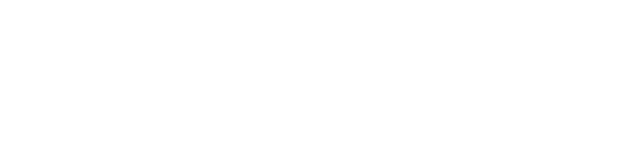
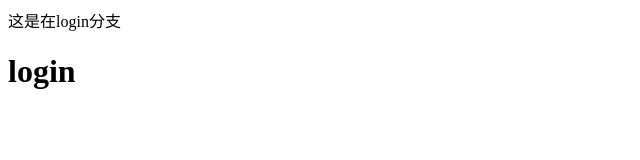
Before and after one commit to shicyuanya/project_02, a plain HTML site: page index.html in a window 1280 px wide. Shown: the whole page, without its empty margins (0-640 px from the left). Drawn offline with Linux system fonts and the light colour scheme.

Commit message:
在分支上写了代码

```diff
--- a/index.html
+++ b/index.html
@@ -7,6 +7,7 @@
     <title>Document</title>
 </head>
 <body>
-
+    这是在login分支
+    <h1>login</h1>
 </body>
 </html>
```
